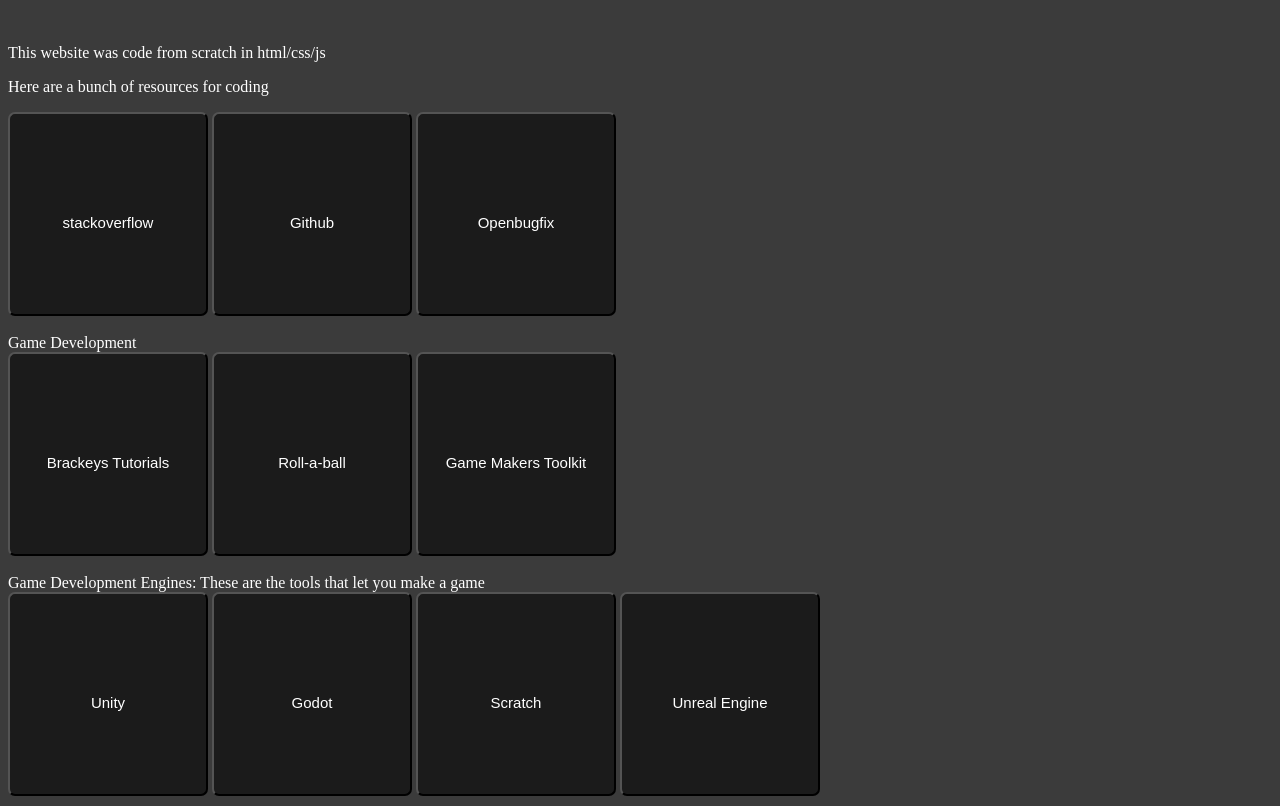
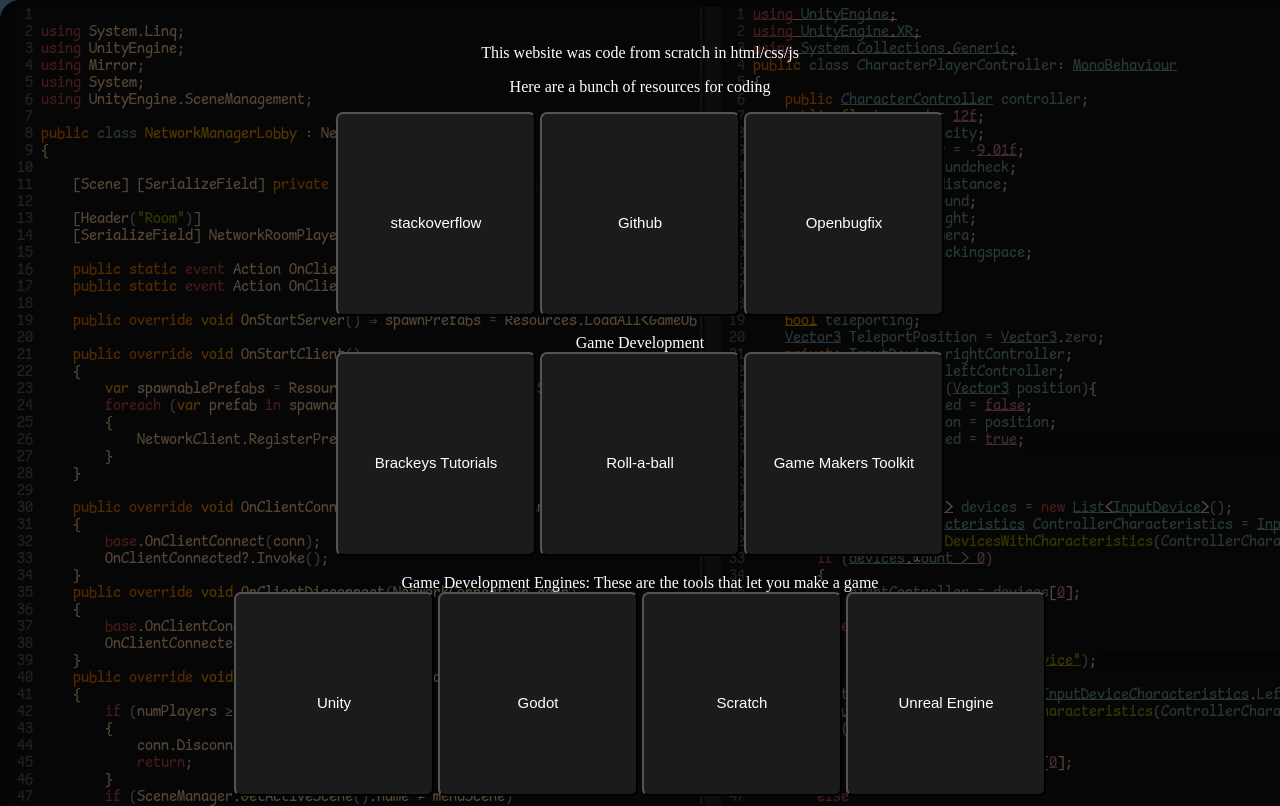
Before and after one commit to JuliusWon/LACS_Programming_Makerspace, a plain HTML site: page index.html in a window 1280 px wide. Shown: the top 806 px of the page. Drawn offline with Linux system fonts and the light colour scheme.

Commit message:
added background image, centered everything, tidied up

```diff
--- a/main.css
+++ b/main.css
@@ -1,8 +1,9 @@
 body {
-	background-color: #3b3b3b;
+	background-image: url('Background.png');
 	background-size:normal;
-	background-repeat:no-repeat;
-  color: #fff
+	background-repeat:repeat;
+  color: #fff;
+  text-align: center
 }
 .button {
   height:200px;
```
Also changed, not shown: index.html (+1 -0 lines), Background.png (added).
